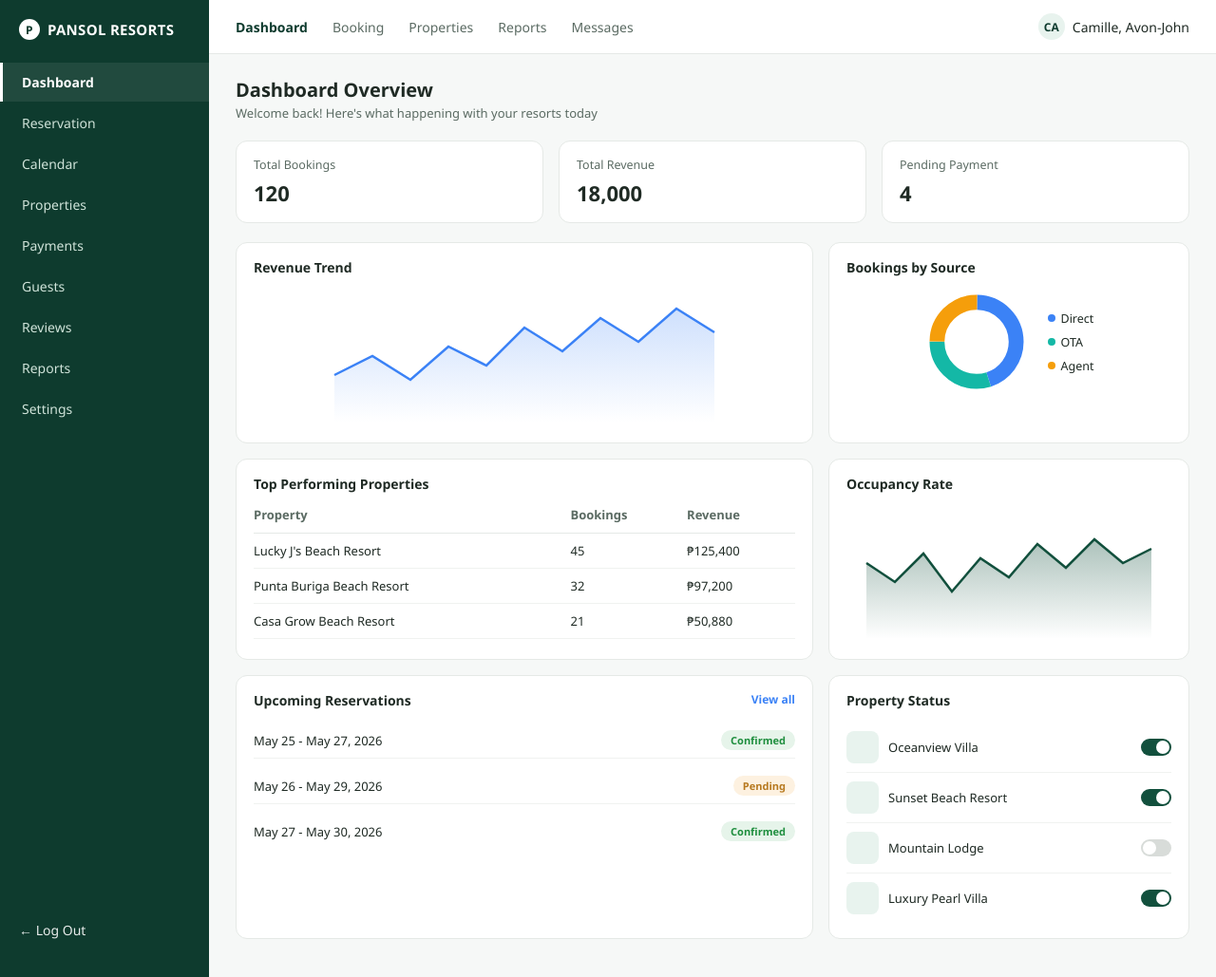
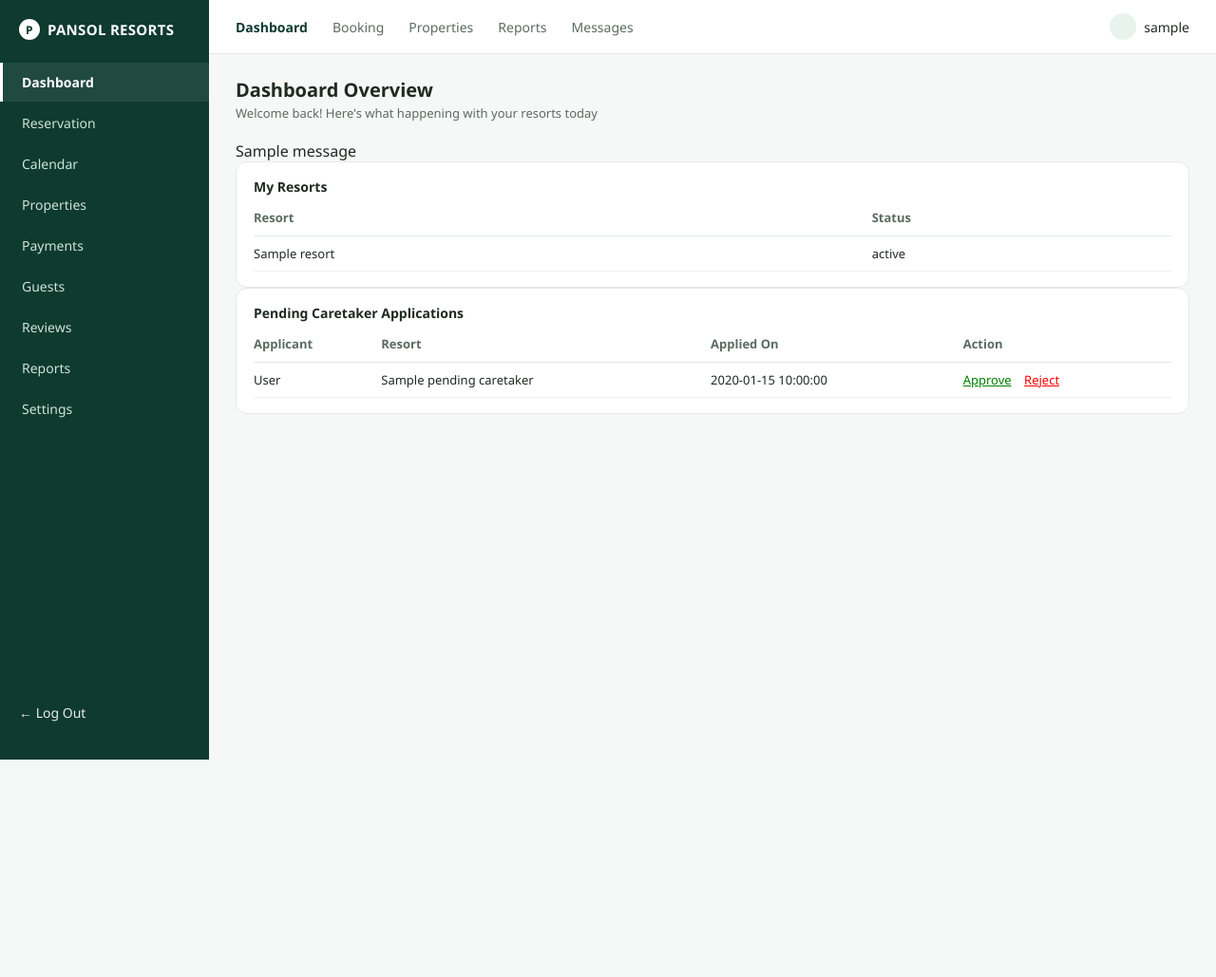
Before and after one commit to Jron068/Centralized_Database, a Flask app: template templates/admin.html in a window 1280 px wide. Shown: the whole page at 95% size. After the commit the page ends 800 px from the top, so only its background shows below. Run offline with Flask 3, Linux system fonts and the light colour scheme; the template is opened without the code that fills it: most values are stand-ins (such as "Sample title", 1, 10 or a date in 2020); one stand-in notice (Sample message) is shown.

Commit message:
Refactor admin dashboard HTML for dynamic content
Updated the admin dashboard HTML to include dynamic content for user and resort management.

```diff
--- a/templates/admin.html
+++ b/templates/admin.html
@@ -23,7 +23,7 @@
       <a href="#">Reports</a>
       <a href="#">Settings</a>
     </nav>
-    <a class="logout" href="#">&#8592; Log Out</a>
+    <a class="logout" href="{{ url_for('login') }}">&#8592; Log Out</a>
   </aside>
 
   <div class="main">
@@ -36,8 +36,8 @@
         <span>Messages</span>
       </nav>
       <div class="profile">
-        <div class="avatar">CA</div>
-        Camille, Avon-John
+        <div class="avatar"></div>
+        {{ username }}
       </div>
     </div>
 
@@ -45,118 +45,58 @@
       <h1>Dashboard Overview</h1>
       <div class="subtitle">Welcome back! Here's what happening with your resorts today</div>
 
-      <div class="stats-row">
-        <div class="card">
-          <div class="stat-label">Total Bookings</div>
-          <div class="stat-value">120</div>
-        </div>
-        <div class="card">
-          <div class="stat-label">Total Revenue</div>
-          <div class="stat-value">18,000</div>
-        </div>
-        <div class="card">
-          <div class="stat-label">Pending Payment</div>
-          <div class="stat-value">4</div>
-        </div>
+      {% with messages = get_flashed_messages(with_categories=true) %}
+          {% if messages %}
+              {% for category, message in messages %}
+                  <div class="flash-message {{ category }}">
+                      {{ message }}
+                  </div>
+              {% endfor %}
+          {% endif %}
+      {% endwith %}
+
+      <!-- MY RESORTS -->
+      <div class="card">
+        <div class="card-title">My Resorts</div>
+        <table>
+          <tr><th>Resort</th><th>Status</th></tr>
+          {% for resort in resorts %}
+          <tr>
+            <td>{{ resort.resort_name }}</td>
+            <td>{{ resort.status }}</td>
+          </tr>
+          {% else %}
+          <tr><td colspan="2">You have no resorts on file.</td></tr>
+          {% endfor %}
+        </table>
       </div>
 
-      <div class="grid-2">
-        <div class="card">
-          <div class="card-title">Revenue Trend</div>
-          <svg viewBox="0 0 400 140" width="100%" height="140">
-            <defs>
-              <linearGradient id="fillGrad" x1="0" y1="0" x2="0" y2="1">
-                <stop offset="0%" stop-color="#3b82f6" stop-opacity="0.25"/>
-                <stop offset="100%" stop-color="#3b82f6" stop-opacity="0"/>
-              </linearGradient>
-            </defs>
-            <polyline points="0,90 40,70 80,95 120,60 160,80 200,40 240,65 280,30 320,55 360,20 400,45"
-              fill="none" stroke="#3b82f6" stroke-width="2.5"/>
-            <polygon points="0,90 40,70 80,95 120,60 160,80 200,40 240,65 280,30 320,55 360,20 400,45 400,140 0,140"
-              fill="url(#fillGrad)"/>
-          </svg>
-        </div>
-        <div class="card">
-          <div class="card-title">Bookings by Source</div>
-          <div class="donut-wrap">
-            <svg width="110" height="110" viewBox="0 0 42 42">
-              <circle cx="21" cy="21" r="15.9" fill="transparent" stroke="#3b82f6" stroke-width="6" stroke-dasharray="45 55" stroke-dashoffset="25"/>
-              <circle cx="21" cy="21" r="15.9" fill="transparent" stroke="#14b8a6" stroke-width="6" stroke-dasharray="30 70" stroke-dashoffset="-20"/>
-              <circle cx="21" cy="21" r="15.9" fill="transparent" stroke="#f59e0b" stroke-width="6" stroke-dasharray="25 75" stroke-dashoffset="-50"/>
-            </svg>
-            <div class="legend">
-              <div class="legend-item"><span class="dot" style="background:#3b82f6"></span>Direct</div>
-              <div class="legend-item"><span class="dot" style="background:#14b8a6"></span>OTA</div>
-              <div class="legend-item"><span class="dot" style="background:#f59e0b"></span>Agent</div>
-            </div>
-          </div>
-        </div>
-      </div>
-
-      <div class="grid-2">
-        <div class="card">
-          <div class="card-title">Top Performing Properties</div>
-          <table>
-            <tr><th>Property</th><th>Bookings</th><th>Revenue</th></tr>
-            <tr><td>Lucky J's Beach Resort</td><td>45</td><td>&#8369;125,400</td></tr>
-            <tr><td>Punta Buriga Beach Resort</td><td>32</td><td>&#8369;97,200</td></tr>
-            <tr><td>Casa Grow Beach Resort</td><td>21</td><td>&#8369;50,880</td></tr>
-          </table>
-        </div>
-        <div class="card">
-          <div class="card-title">Occupancy Rate</div>
-          <svg viewBox="0 0 300 140" width="100%" height="140">
-            <defs>
-              <linearGradient id="fillGrad2" x1="0" y1="0" x2="0" y2="1">
-                <stop offset="0%" stop-color="#12503d" stop-opacity="0.35"/>
-                <stop offset="100%" stop-color="#12503d" stop-opacity="0"/>
-              </linearGradient>
-            </defs>
-            <polyline points="0,60 30,80 60,50 90,90 120,55 150,75 180,40 210,65 240,35 270,60 300,45"
-              fill="none" stroke="#12503d" stroke-width="2.5"/>
-            <polygon points="0,60 30,80 60,50 90,90 120,55 150,75 180,40 210,65 240,35 270,60 300,45 300,140 0,140"
-              fill="url(#fillGrad2)"/>
-          </svg>
-        </div>
-      </div>
-
-      <div class="grid-2">
-        <div class="card">
-          <div class="card-title">Upcoming Reservations <a href="#" class="view-all">View all</a></div>
-          <div class="reservations">
-            <div class="res-row">
-              <span>May 25 - May 27, 2026</span>
-              <span class="badge confirmed">Confirmed</span>
-            </div>
-            <div class="res-row">
-              <span>May 26 - May 29, 2026</span>
-              <span class="badge pending">Pending</span>
-            </div>
-            <div class="res-row">
-              <span>May 27 - May 30, 2026</span>
-              <span class="badge confirmed">Confirmed</span>
-            </div>
-          </div>
-        </div>
-        <div class="card">
-          <div class="card-title">Property Status</div>
-          <div class="property-row">
-            <div class="property-name"><span class="thumb"></span>Oceanview Villa</div>
-            <span class="toggle on"></span>
-          </div>
-          <div class="property-row">
-            <div class="property-name"><span class="thumb"></span>Sunset Beach Resort</div>
-            <span class="toggle on"></span>
-          </div>
-          <div class="property-row">
-            <div class="property-name"><span class="thumb"></span>Mountain Lodge</div>
-            <span class="toggle off"></span>
-          </div>
-          <div class="property-row">
-            <div class="property-name"><span class="thumb"></span>Luxury Pearl Villa</div>
-            <span class="toggle on"></span>
-          </div>
-        </div>
+      <!-- PENDING CARETAKER APPLICATIONS -->
+      <div class="card">
+        <div class="card-title">Pending Caretaker Applications</div>
+        <table>
+          <tr>
+            <th>Applicant</th>
+            <th>Resort</th>
+            <th>Applied On</th>
+            <th>Action</th>
+          </tr>
+          {% for c in pending_caretakers %}
+          <tr>
+            <td>{{ c.fullname }}</td>
+            <td>{{ c.resort_name }}</td>
+            <td>{{ c.created_at }}</td>
+            <td>
+              <a href="{{ url_for('approve_caretaker', account_id=c.account_id) }}"
+                 style="color: green; margin-right: 10px;">Approve</a>
+              <a href="{{ url_for('reject_caretaker', account_id=c.account_id) }}"
+                 style="color: red;">Reject</a>
+            </td>
+          </tr>
+          {% else %}
+          <tr><td colspan="4">No pending applications.</td></tr>
+          {% endfor %}
+        </table>
       </div>
 
     </div>
```
